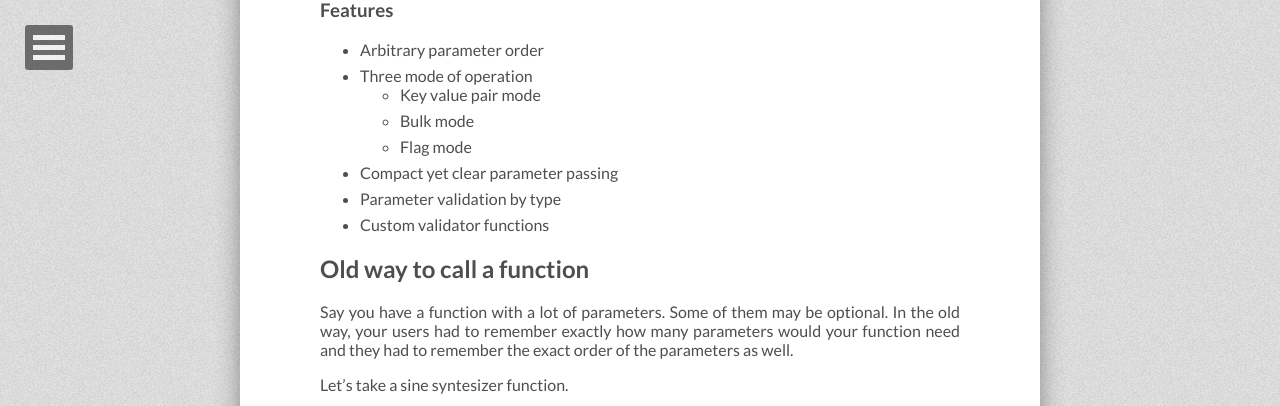
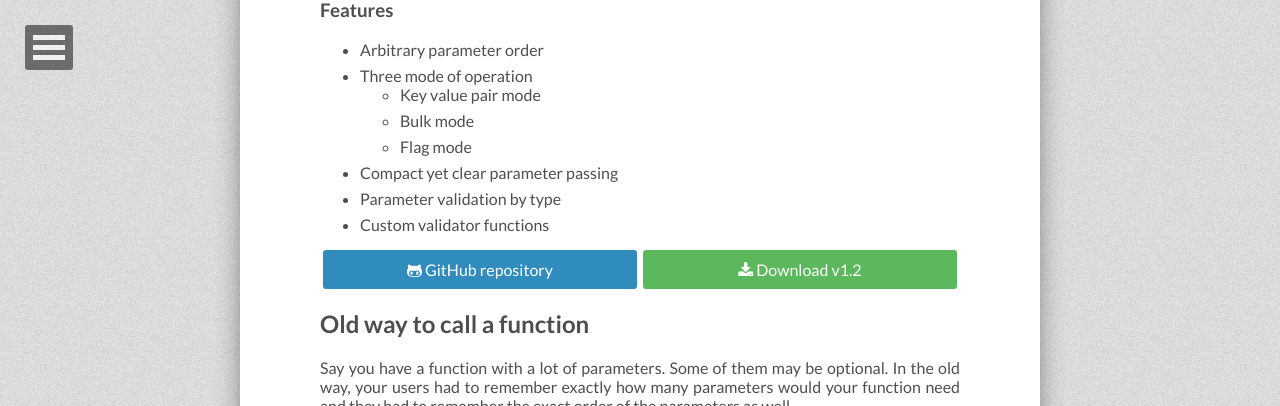
Before and after one commit to tiborsimon/tiborsimon.github.io, a Jekyll site: the page built from _posts/2015-05-02-simple-input-parser.md, in a window 1280 px wide and 900 px high, scrolled down 417 px, cut to the strip 0-406 px from the top of the window. Built offline with Jekyll 4.4.1, drawn with Linux system fonts in a browser that asks for light colours; nearby versions of some CDN libraries; comment, search, counter and statistics services are not loaded.

Commit message:
Article update

```diff
--- a/_posts/2015-05-02-simple-input-parser.md
+++ b/_posts/2015-05-02-simple-input-parser.md
@@ -19,7 +19,11 @@ Easy to use variable lenght input parser mechanism that provides a convenient wa
 - Parameter validation by type
 - Custom validator functions
 
-<!--more-->
+<div class="half-centered-wrapper">
+<a href='https://github.com/tiborsimon/simple-input-parser' class="btn-info btn half-centered"><i class="fa fa-github-alt"></i> GitHub repository</a>
+
+<a href='https://github.com/tiborsimon/simple-input-parser/archive/v1.2.zip' class="btn-success btn half-centered"><i class="fa fa-download"></i> Download v1.2</a>
+</div>
 
 ## Old way to call a function
 
```
